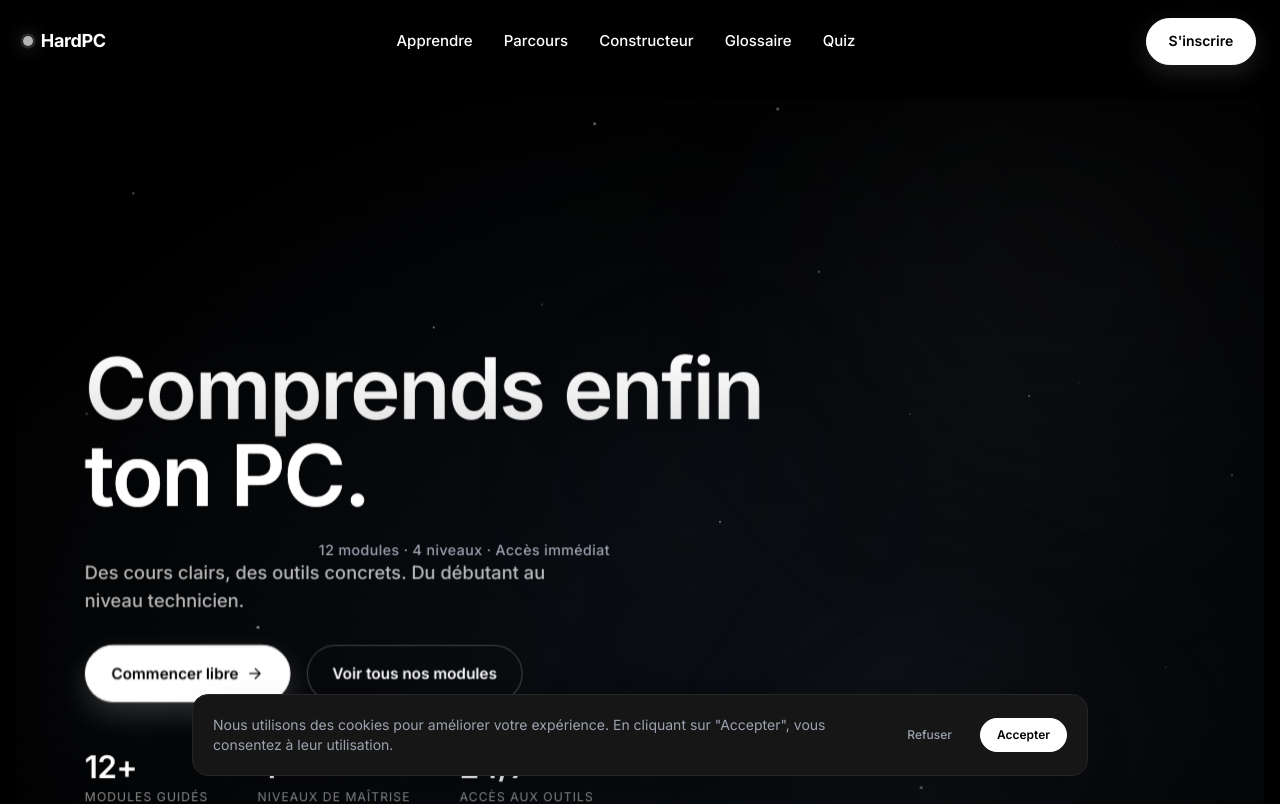
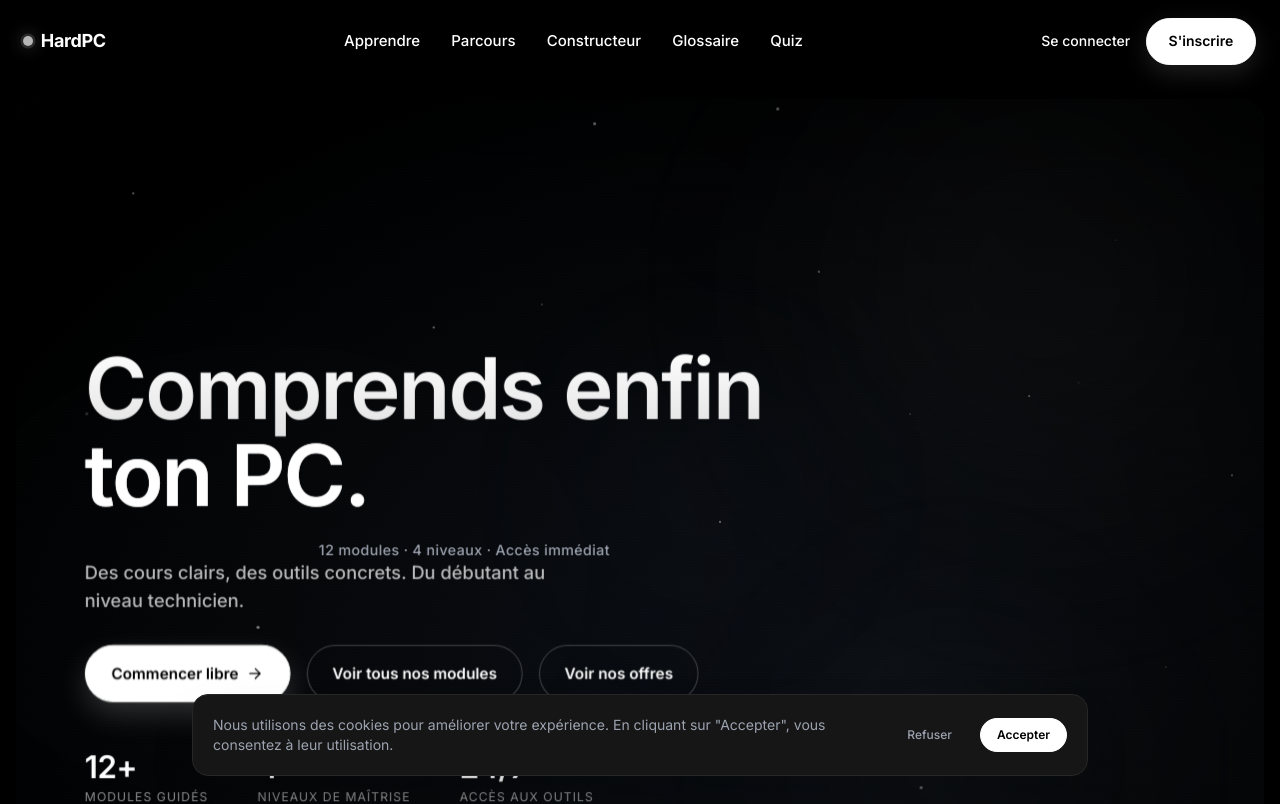
Before and after one commit to Antojljk/hardware-pc-learn, a Next.js app: page / in a window 1280 px wide. Shown: the top 804 px of the page. Built offline with nearby package versions, Linux system fonts and the light colour scheme; no server answers.

Commit message:
feat: add login link and offers CTA to landing

```diff
--- a/src/components/landing/Hero.tsx
+++ b/src/components/landing/Hero.tsx
@@ -42,7 +42,11 @@ export function Hero() {
                <a href="#section02" className="l-m-btn-outline l-s01-ghost">
                  Voir tous nos modules
                </a>
+               <Link href="/offres" className="l-m-btn-outline l-s01-ghost">
+                 Voir nos offres
+               </Link>
              </div>
+
             <ul className="l-s01-meta" aria-label="Aperçu rapide">
               <li><span className="l-s01-meta-num">12+</span><span className="l-s01-meta-label">modules guidés</span></li>
               <li><span className="l-s01-meta-num">4</span><span className="l-s01-meta-label">niveaux de maîtrise</span></li>
--- a/src/components/landing/NavBar.tsx
+++ b/src/components/landing/NavBar.tsx
@@ -50,9 +50,14 @@ export function NavBar() {
           </li>
         </ul>
 
-        <Link href="/auth" className="l-m-btn l-nav-cta">
-          S&apos;inscrire
-        </Link>
+        <div className="flex items-center gap-4">
+          <Link href="/auth" className="text-sm font-medium hover:text-accent transition-colors">
+            Se connecter
+          </Link>
+          <Link href="/auth" className="l-m-btn l-nav-cta">
+            S&apos;inscrire
+          </Link>
+        </div>
 
         <MobileNav />
       </nav>
```
Lines whose indentation alone changed are shown as unchanged.
